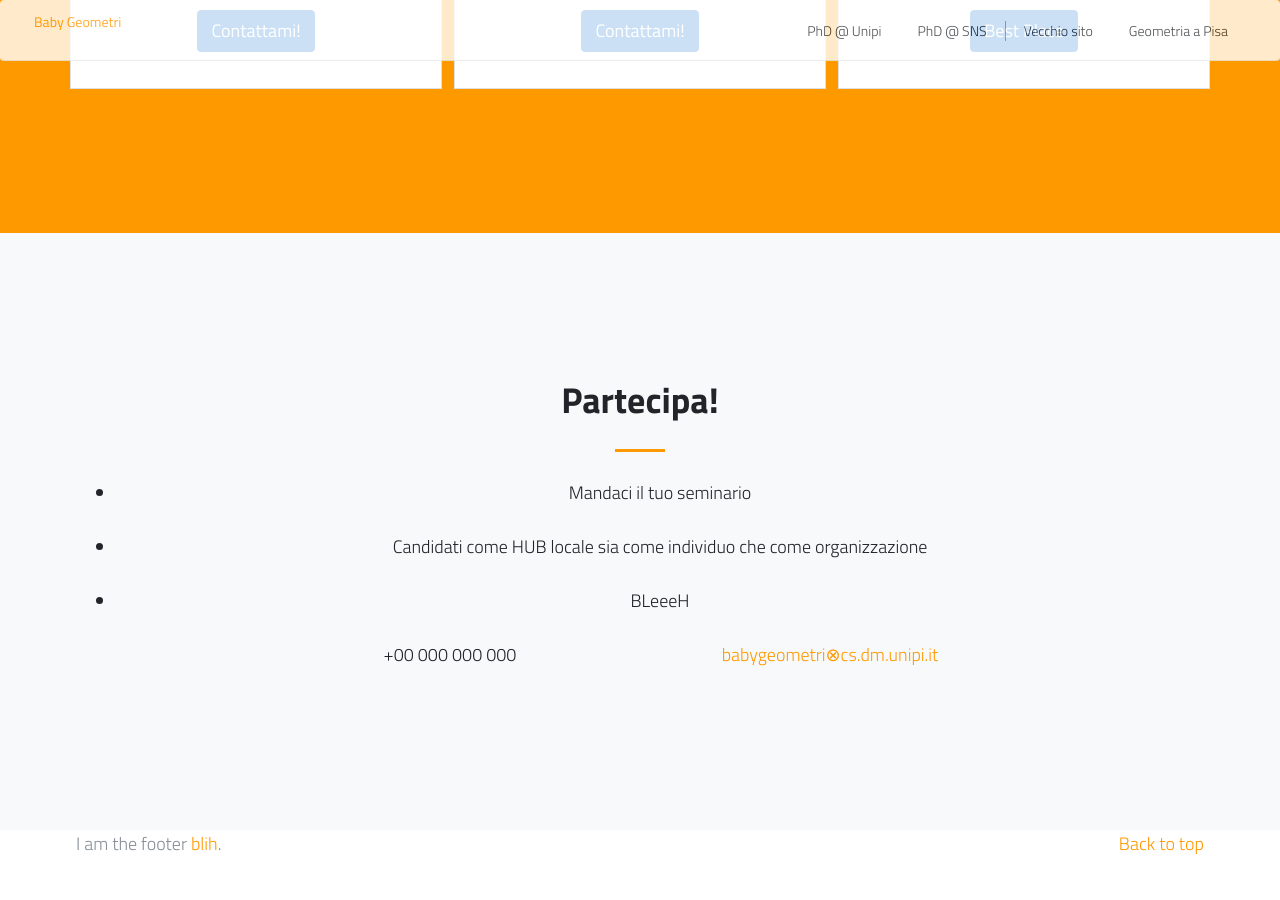
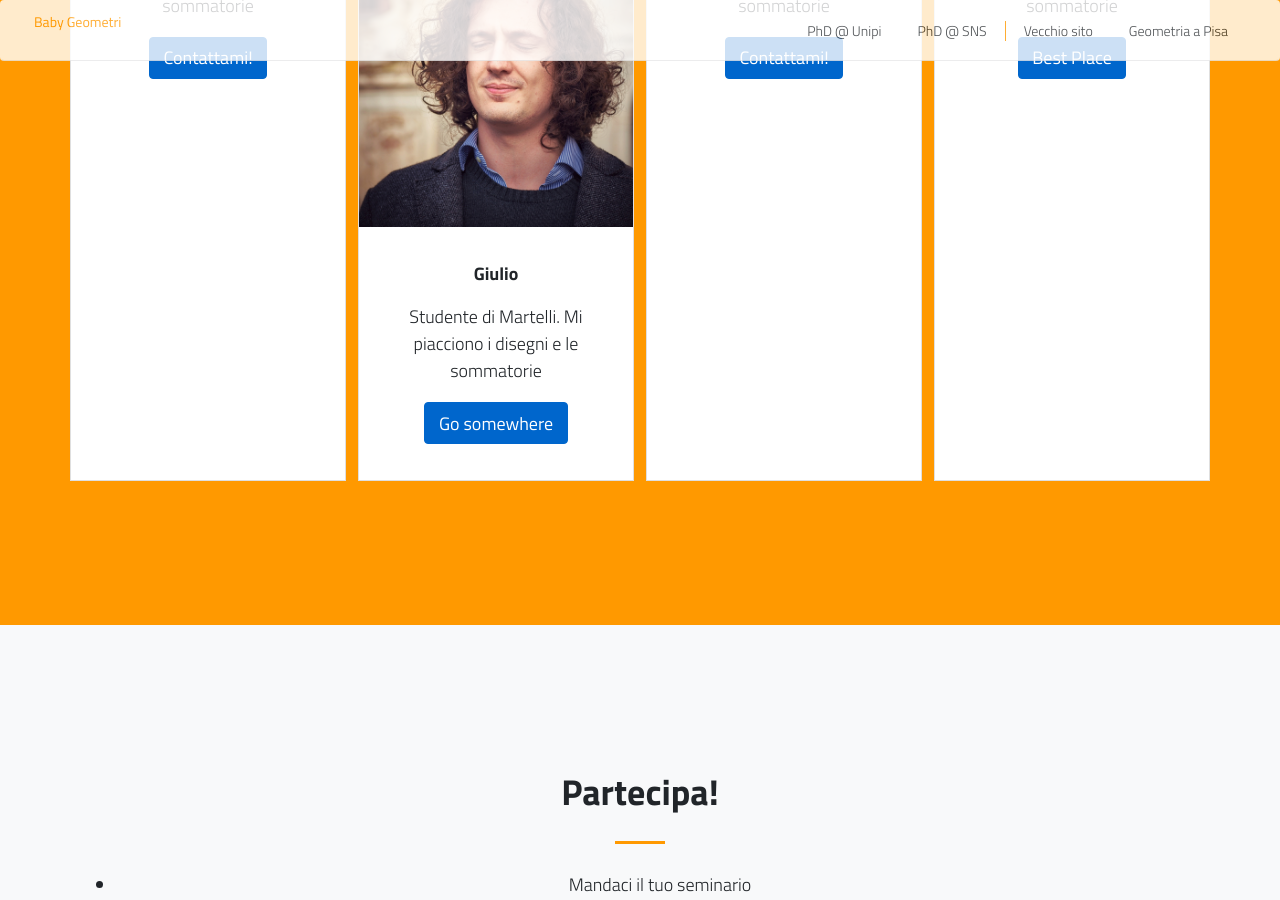
Before and after one commit to baby-geometri/baby-geometri.github.io, a Jekyll site: the page built from index.md, in a window 1280 px wide and 900 px high, scrolled down 3297 px. Built offline with Jekyll 4.4.1, drawn with Linux system fonts in a browser that asks for light colours; nearby versions of some CDN libraries; formulas are drawn with MathJax 3; before the commit the page ends 4172 px from its top, so only the background shows below that.

Commit message:
Update default.html

```diff
--- a/_layouts/default.html
+++ b/_layouts/default.html
@@ -191,6 +191,17 @@
      <a href="https://www.sns.it/ugov/persone/giulio-belletti" class="btn btn-primary">Contattami!</a>
     </div>
   </div>
+
+ <div class="card text-center">
+	 <img class="card-img-top" src="../img/giulio.jpeg" alt="Card image cap">
+  <div class="card-body">
+      <h5 class="card-title">Giulio</h5>
+      <p class="card-text">Studente di Martelli. Mi piacciono i disegni e le sommatorie</p>
+    <a href="#" class="btn btn-primary">Go somewhere</a>
+  </div>
+</div>
+
+
   <div class="card text-center">
     <div class="card-body">
       <h5 class="card-title">Marco</h5>
```
